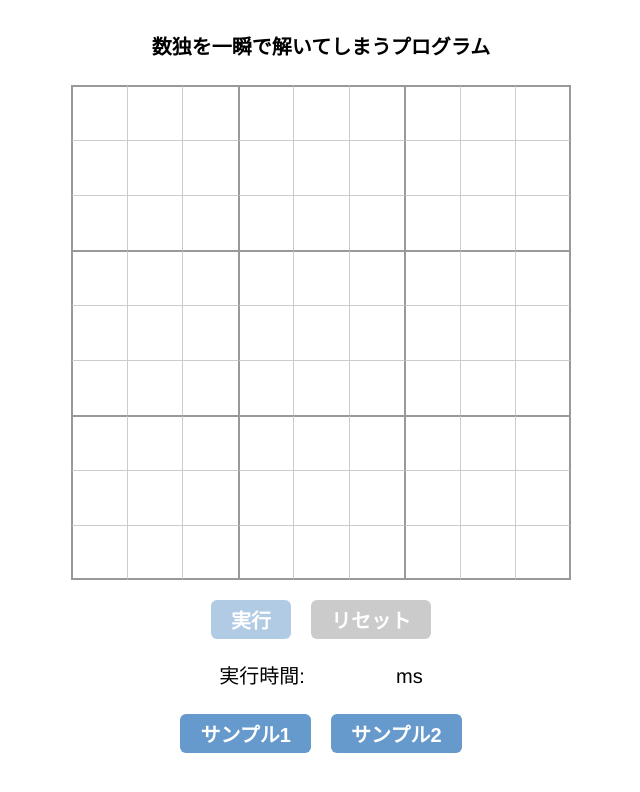
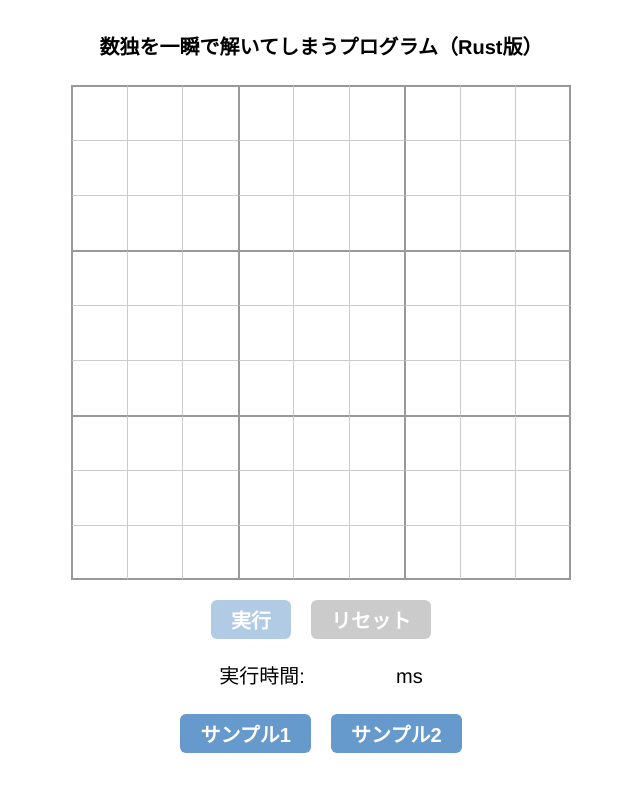
Before and after one commit to yuto-ono/sudoku-rust-wasm, a Svelte app: page / in a window 1280 px wide. Shown: the top 792 px of the page, without its empty margins (319-959 px from the left). Built offline with nearby package versions, Linux system fonts and the light colour scheme.

Commit message:
Title変更

```diff
--- a/src/App.svelte
+++ b/src/App.svelte
@@ -7,7 +7,7 @@
 </script>
 
 <main class="main">
-  <Title>数独を一瞬で解いてしまうプログラム</Title>
+  <Title>数独を一瞬で解いてしまうプログラム（Rust版）</Title>
   <div class="container">
     <Board />
     <ButtonBox />
```
